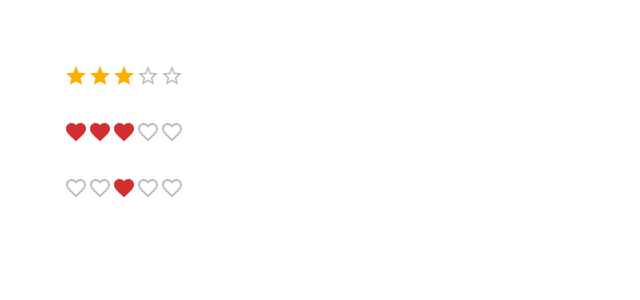
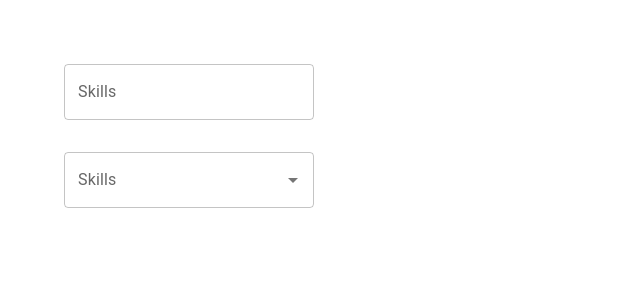
Before and after one commit to Shivaraj777/material-UI-training-demo, a React (Create React App) app: page / in a window 1280 px wide. Shown: the top 300 px of the page, without its empty margins (0-640 px from the left). Built offline with nearby package versions, Linux system fonts and the light colour scheme.

Commit message:
Material UI Autocomplete

```diff
--- a/src/App.tsx
+++ b/src/App.tsx
@@ -7,7 +7,8 @@ import './App.css';
 // import MuiRadioButton from './components/MuiRadioButton';
 // import MuiCheckbox from './components/MuiCheckbox';
 // import MuiSwitch from './components/MuiSwitch';
-import MuiRatings from './MuiRatings';
+// import MuiRatings from './MuiRatings';
+import MuiAutoComplete from './components/MuiAutoComplete';
 
 function App() {
   return (
@@ -19,7 +20,8 @@ function App() {
       {/* <MuiRadioButton /> */}
       {/* <MuiCheckbox /> */}
       {/* <MuiSwitch /> */}
-      <MuiRatings />
+      {/* <MuiRatings /> */}
+      <MuiAutoComplete />
     </div>
   );
 }
--- /dev/null
+++ b/src/components/MuiAutoComplete.tsx
@@ -0,0 +1,61 @@
+import { Stack, Autocomplete, TextField } from "@mui/material";
+import { useState } from "react";
+
+const skills = ['HTML', 'CSS', 'JavaScript', 'TypeScript', 'Python'];
+
+// object to contain skills data
+type Skill = {
+  id: Number,
+  label: String
+}
+
+// create an arry of skills object using map function
+const skillsOption = skills.map((skill, index) => ({
+  id: index + 1,
+  label: skill
+}));
+
+function MuiAutoComplete() {
+  const [value, setValue] = useState<string | null>(null);
+  const [skill, setSkill] = useState<Skill | null>(null);
+
+  // console.log({value});
+  console.log(skill);
+
+  // handle change in input for Autocomplete text field
+  const handleChange = (_event: any, newValue: string | null) => {
+    setValue(newValue);
+  }
+
+  // handle change in input for Autocomplete text field with option as object
+  const handleChangeObject = (_event: any, newSkill: Skill | null) => {
+    setSkill(newSkill);
+  }
+
+  return (
+    <Stack spacing={4}>
+      {/* Creating a basic auto complete input element */}
+      <Stack spacing={2} width='250px'>
+          <Autocomplete
+            options={skills}
+            renderInput={(params) => <TextField {...params} label='Skills' />}
+            value={value}
+            onChange={handleChange}
+            freeSolo
+          />
+      </Stack>
+
+      {/* Creating a autocomplete input component by passing object as options */}
+      <Stack spacing={2} width='250px'>
+          <Autocomplete
+            options={skillsOption}
+            renderInput={(params) => <TextField {...params} label='Skills' />}
+            value={skill}
+            onChange={handleChangeObject}
+          />
+      </Stack>
+    </Stack>
+  )
+}
+
+export default MuiAutoComplete;
```
